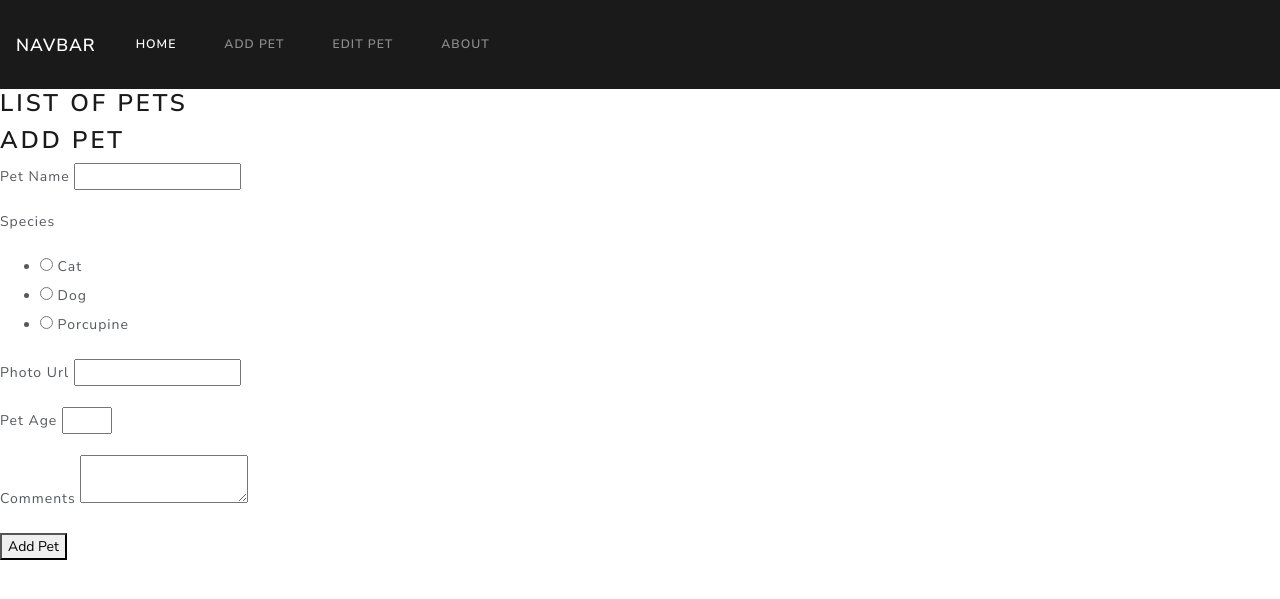
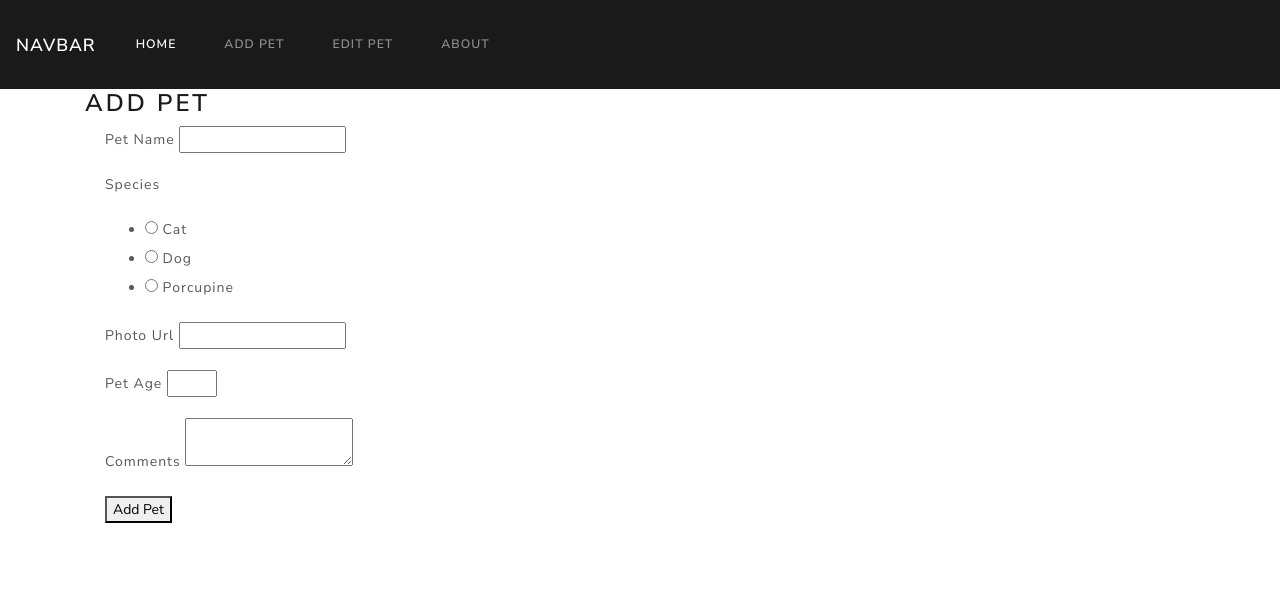
Before and after one commit to maryrocha79/Adopt-Pet, a Flask app: page /add in a window 1280 px wide. Shown: the top 599 px of the page. Run offline with Flask 2, Linux system fonts and the light colour scheme; some libraries are stand-ins or nearby versions.

Commit message:
changed display of cards to a deck

```diff
--- a/app.py
+++ b/app.py
@@ -55,12 +55,14 @@ class EditPetForm(FlaskForm):
 
 
 def get_random_pet():
+    """ Get random pet from api"""
     r = requests.get("http://api.petfinder.com/pet.getRandom", {
         "key": petfinder_api_key,
         "output": "basic",
         "format": "json"
     })
     print(r.content)
+    # turns json into a python dictionary
     return r.json()['petfinder']['pet']
 
 
@@ -68,13 +70,15 @@ def get_random_pet():
 def pet_index():
     pets = Pet.query.all()
     find_pet = get_random_pet()
+    # add conditional (if find_pet['media']['photos']['photo': do pet)
     pet_info = {
         "name": find_pet['name']['$t'],
-        "photo_url": find_pet['media']['photos']['photo'][1]['$t'],
+        "photo_url": find_pet['media']['photos']['photo'][0]['$t'],
         "age": find_pet['age']['$t']
     }
 
-    return render_template('pet_index.html', pets=pets, pet_info=pet_info)
+    return render_template(
+        'pet_index.html', pets=pets, pet_info=pet_info, defaultimg=defaultimg)
 
 
 @app.route('/add', methods=['GET', 'POST'])
@@ -105,7 +109,7 @@ def add_pet():
 
 @app.route('/<int:pet_id>', methods=['GET', 'POST'])
 def display_edit(pet_id):
-    pet = Pet.query.get(pet_id)
+    pet = Pet.query.get_or_404(pet_id)
     form = EditPetForm(obj=pet)
 
     if form.validate_on_submit():
--- a/static/style.css
+++ b/static/style.css
@@ -1,3 +1,4 @@
 .container {
-  margin: 5%;
+  display: inline-flex;
+  flex-direction: row;
 }
--- a/templates/base.html
+++ b/templates/base.html
@@ -31,11 +31,10 @@
           </ul>
         </div>
       </nav>
-<div class="conatiner-fluid">
-<h3>List of Pets</h3>
-
+  <div class="container">
   {% block content%}
   {% endblock%}
-</div>
+  </div>
+
 </body>
 </html>
--- a/templates/key.py
+++ b/templates/key.py
@@ -14,3 +14,6 @@
 # r.json()['petfinder']['pet']['media']['photos']['photo'][0]['$t']
 # r.json()['petfinder']['pet']['name']
 #  r.json()['petfinder']['pet']['age']
+
+# http://api.petfinder.com/pet.get?key=19156f34ec1f18669820612135c3eedc&id=17&format=json
+# bash:export PETFINDER_API_KEY=vvvbbbnnnmm/os.environ is like a dictionary.
--- a/templates/pet_add_form.html
+++ b/templates/pet_add_form.html
@@ -2,7 +2,7 @@
 
 {%block content %}
 <h3>Add Pet</h3>
-<form action="/add" method="POST">
+<form action="/add" method="POST" class="form-check">
 
   {{ form.hidden_tag() }}
 
--- a/templates/pet_edit_form.html
+++ b/templates/pet_edit_form.html
@@ -20,7 +20,7 @@
      </div>
   </div>
 
-  <form action="/{{ url_for('display_edit', pet_id = pet.id) }}" method="POST">
+  <form action="{{ url_for('display_edit', pet_id = pet.id) }}" method="POST">
 
     {{ form.hidden_tag() }}
 
```
Also changed, not shown: templates/pet_index.html (+6 -4 lines).
